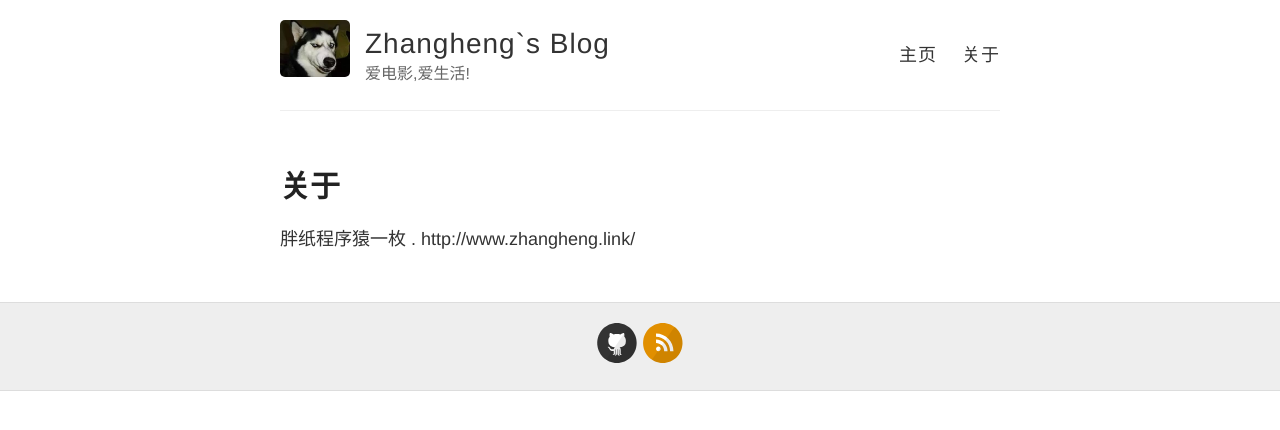
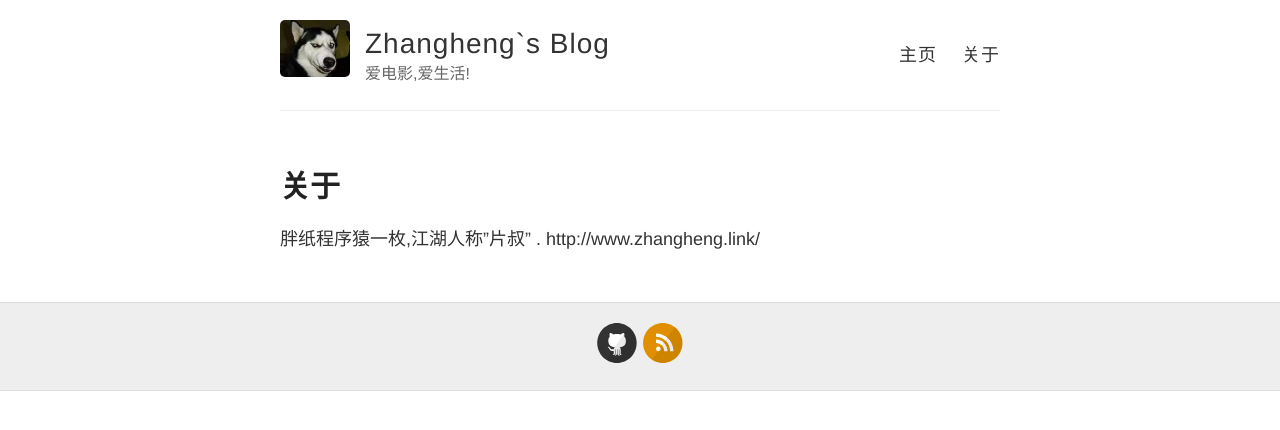
Before and after one commit to daniel163/daniel163.github.io, a Jekyll site: the page built from about.md, in a window 1280 px wide. Shown: the top 430 px of the page. Built offline with Jekyll 4.4.1, drawn with Linux system fonts in a browser that asks for light colours; Markdown is read by kramdown in place of the engine named in the settings.

Commit message:
Update about.md

```diff
--- a/about.md
+++ b/about.md
@@ -4,4 +4,4 @@ title: 关于
 permalink: /about/
 ---
 
-胖纸程序猿一枚 . http://www.zhangheng.link/
+胖纸程序猿一枚,江湖人称"片叔" . http://www.zhangheng.link/
```
